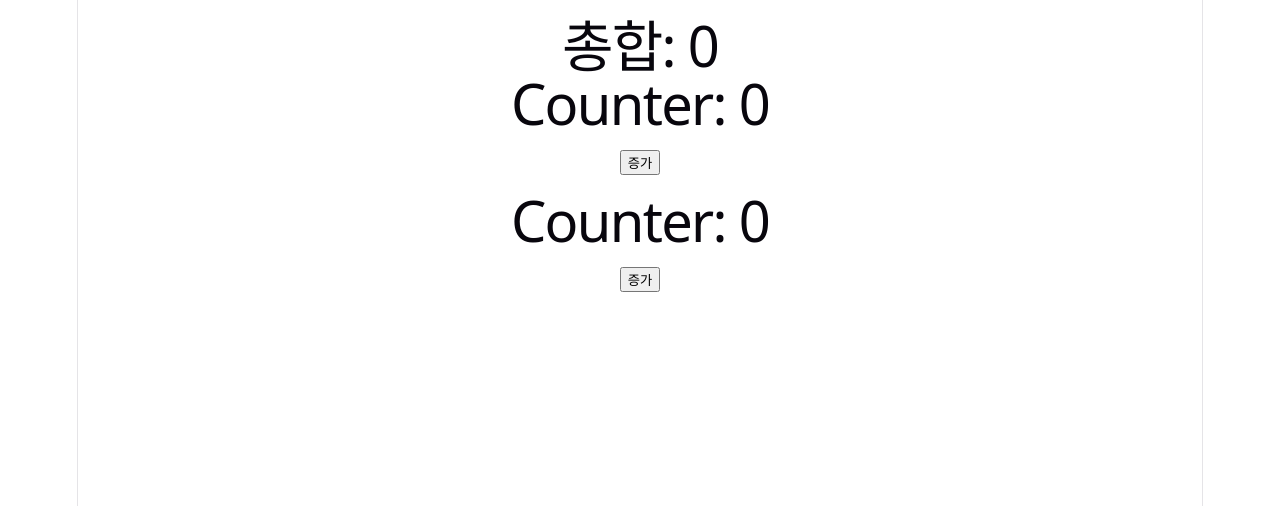
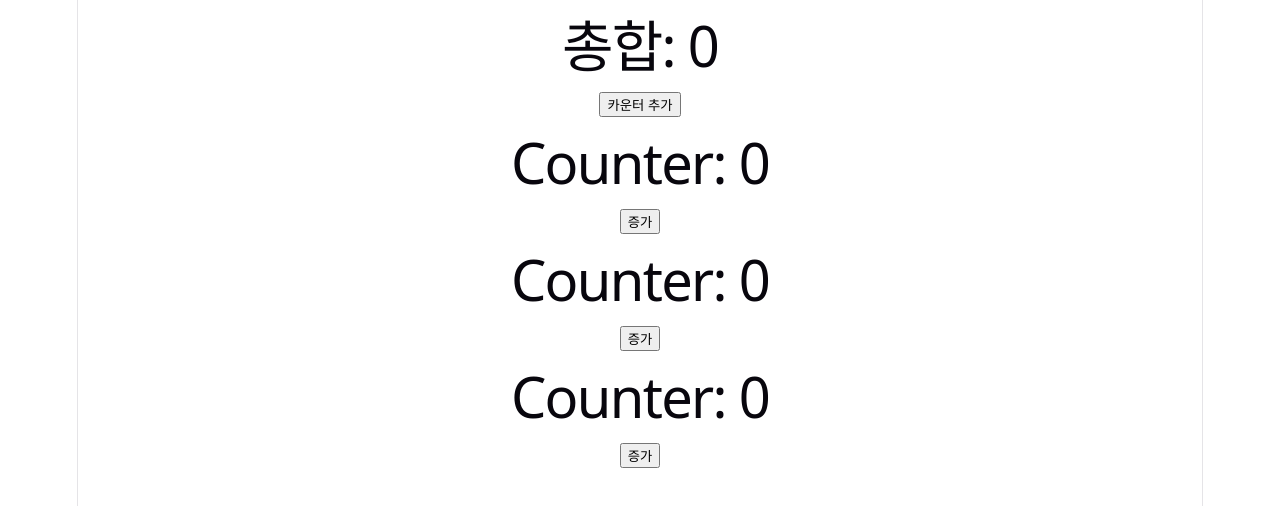
Before and after one commit to yahmuzin3-ops/w26w04-state-hoisting2, a React (Vite) app: page / in a window 1280 px wide. Shown: the top 506 px of the page. Built offline with nearby package versions, Linux system fonts and the light colour scheme.

Commit message:
✨동적 카운터 추가

```diff
--- a/src/App.jsx
+++ b/src/App.jsx
@@ -2,14 +2,43 @@
 import { useState } from 'react'
 
 function App() {
-  const [count1, setCount1] = useState(0)
-  const [count2, setCount2] = useState(0)
+  // counts 상태를 배열로 관리
+  const [counts, setCounts] = useState([0, 0, 0])
+
+  const onIncrement = (index) => {
+    setCounts(prevCounts =>
+      prevCounts.map((count, i) =>
+        i === index ? count + 1 : count
+      )
+    )
+  }
+
+  // 배열에 새로운 카운터 값을 추가 (초기값 0)
+  const onAddCounter = () => {
+    setCounts(prevCounts => [...prevCounts, 0])
+  }
+
+  // counts 배열의 모든 값을 더함
+  const total = counts.reduce((sum, current) => sum + current, 0)
 
   return (
     <div>
-      <h1>총합: {count1 + count2}</h1>
-      <Counter count={count1} onIncrement={() => setCount1(prev => prev + 1)} />
-      <Counter count={count2} onIncrement={() => setCount2(prev => prev + 1)} />
+      <h1>총합: {total}</h1>
+      <button onClick={onAddCounter}>
+        카운터 추가
+      </button>
+      {
+        // map 메서드로 counts 배열을 순회하며 Counter 컴포넌트 렌더링
+        counts.map((count, index) => (
+          <Counter
+            // key는 React에서 항목을 식별하고 렌더링할 때 필요하지만,
+            // Counter 컴포넌트에는 전달되지 않음
+            key={index} // index를 key로 사용 (실제 앱에서는 고유한 id 사용 권장)
+            count={count}
+            onIncrement={() => { onIncrement(index) }}
+          />
+        ))
+      }
     </div>
   )
 }
```
